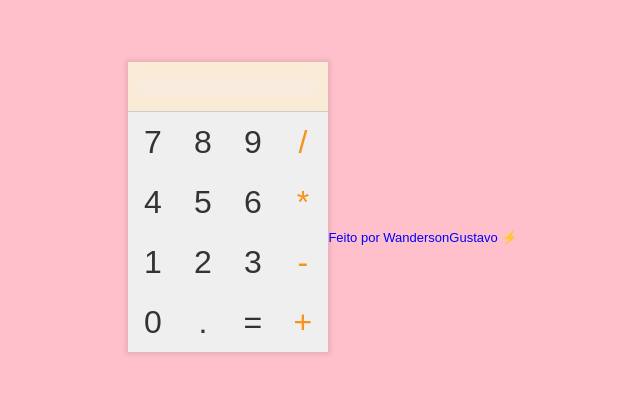
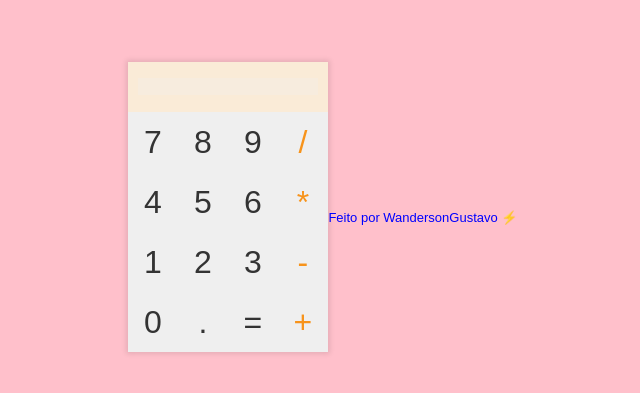
Before and after one commit to WandersonGustavo/portifolio-wanderson, a plain HTML site: page calculadora_simples/index.html in a window 1280 px wide. Shown: the part 193-586 px from the top of the page, without its empty margins (317-957 px from the left). Drawn offline with Linux system fonts and the light colour scheme.

Commit message:
correcoes

```diff
--- a/calculadora_simples/styles.css
+++ b/calculadora_simples/styles.css
@@ -17,7 +17,7 @@ body {
 #display {
     width: 100%;
     height: 50px;
-    border-bottom: 1px solid #ccc;
+    border-bottom: 1px solid antiquewhite;
     display: flex;
     justify-content: flex-end;
     align-items: center;
@@ -45,7 +45,7 @@ button {
 }
 
 button:hover {
-    background-color: #ccc6c6;
+    background-color: pink;
 }
 
 button:active {
@@ -62,11 +62,12 @@ button.operador {
     color: #f7931b;
 }
 
-footer {
+
+footer ,page-wrap::after{
     display: flex;
     justify-content: center;
     align-items: center;
-    margin-top: 60px;
+    margin-top: 20px;
     padding: 0.5px;
     color: blue;
     font-size: 13px;
```
Also changed, not shown: calculadora_simples/index.html (+2 -0 lines).
